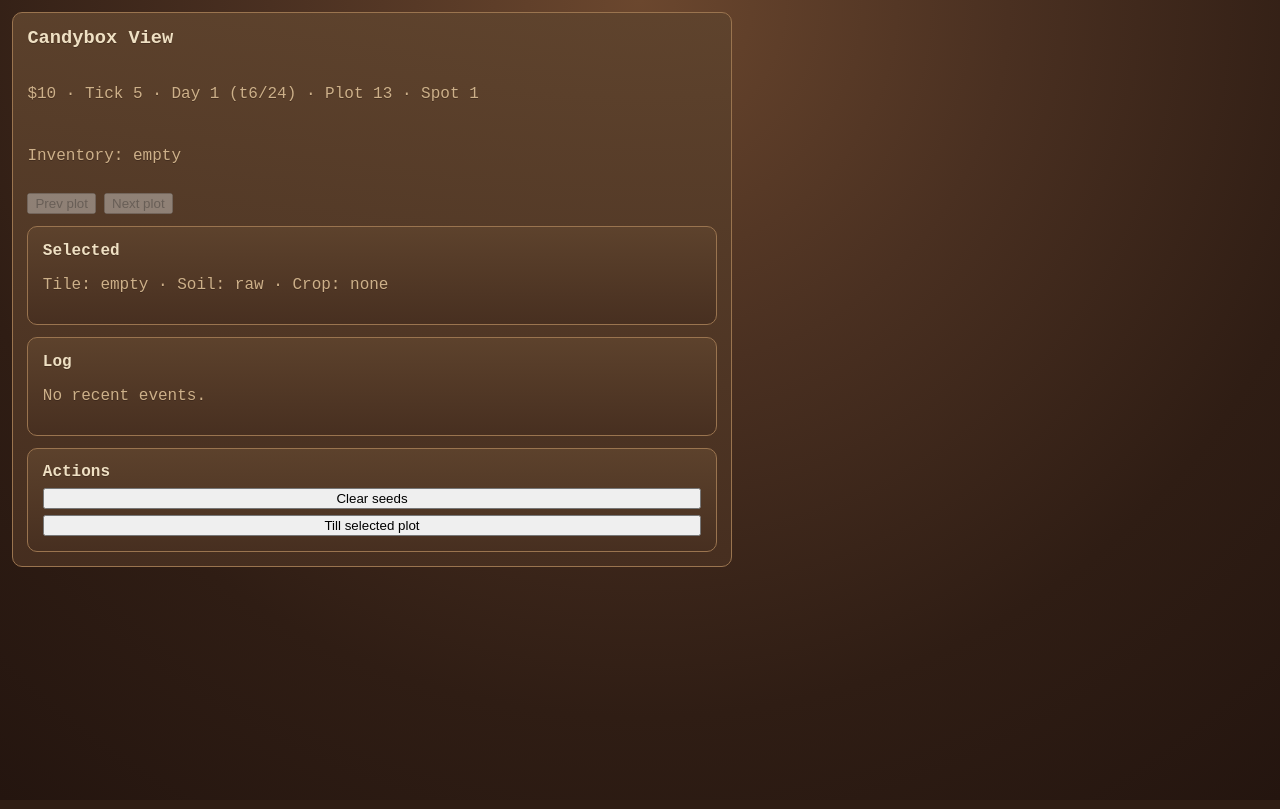
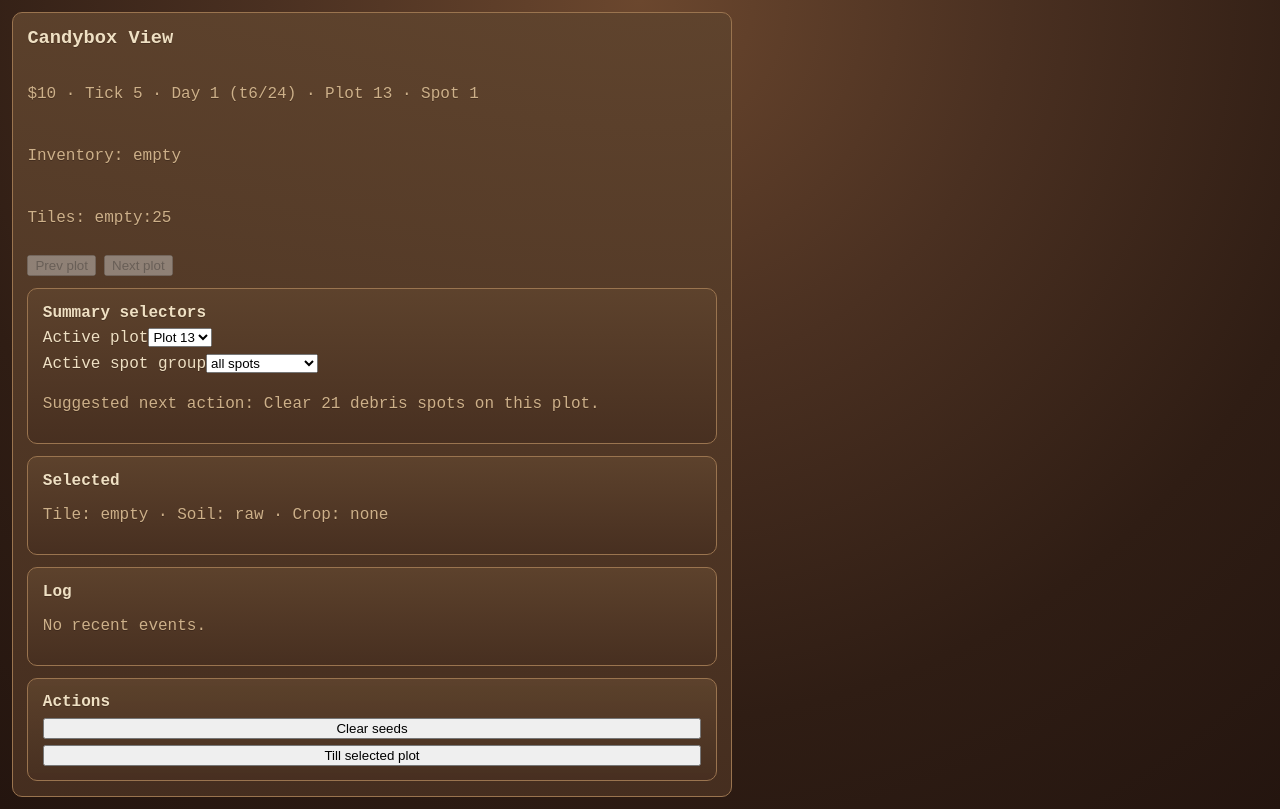
Before and after one commit to believeshe123-coder/Farm-Online, a React (Vite) app: page / in a window 1280 px wide. Built offline with nearby package versions, Linux system fonts and the light colour scheme.

Commit message:
Add Candybox summary selectors and active-plot batch actions

```diff
--- a/src/App.jsx
+++ b/src/App.jsx
@@ -3,6 +3,7 @@ import FrontView from './ui/FrontView';
 import CandyboxView from './ui/CandyboxView';
 import { createNewGame } from './game/createNewGame';
 import { createInitialBuildingChainState, SHOP_SEEDS, SELLABLE_ITEMS } from './game/constants';
+import { isSpotReadyToHarvest } from './ui/candyboxSummary';
 import { createInitialWorkers } from './game/workers';
 import { loadGame, saveGame } from './game/save';
 import { advanceTick } from './game/tick';
@@ -13,6 +14,8 @@ import {
   sellItem,
   unlockPlot,
   selectSpot,
+  waterSpot,
+  isCropHydratedAtTick,
 } from './game/actions';
 
 function withSelectedTool(gameState) {
@@ -59,6 +62,28 @@ function getSelectedIndexes(gameState) {
   return { selectedPlotIndex, selectedSpotIndex, unlockedPlots };
 }
 
+
+function getSpotIndexForGroup(plot, group, gameState) {
+  const spots = plot?.spots ?? [];
+
+  if (group === 'ready') {
+    const readyIndex = spots.findIndex((spot) => isSpotReadyToHarvest(spot, gameState.tick));
+    return readyIndex >= 0 ? readyIndex : 0;
+  }
+
+  if (group === 'empty') {
+    const emptyIndex = spots.findIndex((spot) => !spot?.crop && !spot?.debris);
+    return emptyIndex >= 0 ? emptyIndex : 0;
+  }
+
+  if (group === 'debris') {
+    const debrisIndex = spots.findIndex((spot) => Boolean(spot?.debris));
+    return debrisIndex >= 0 ? debrisIndex : 0;
+  }
+
+  return 0;
+}
+
 export default function App() {
   const [view, setView] = useState('game');
   const [gameState, setGameState] = useState(() => {
@@ -67,6 +92,7 @@ export default function App() {
   });
   const [isPaused, setIsPaused] = useState(false);
   const [frontMessage, setFrontMessage] = useState('');
+  const [activeSpotGroup, setActiveSpotGroup] = useState('all');
 
   useEffect(() => {
     saveGame(gameState);
@@ -150,6 +176,21 @@ export default function App() {
         canUnlockSelected={canUnlockSelected}
         plantableSeeds={plantableSeeds}
         sellableItems={sellableItems}
+        activeSpotGroup={activeSpotGroup}
+        onSelectPlot={(plotIndex) => setGameState((prevState) => {
+          const targetPlot = prevState.plots[plotIndex];
+          const targetSpotIndex = getSpotIndexForGroup(targetPlot, activeSpotGroup, prevState);
+          return selectSpot(prevState, plotIndex, targetSpotIndex);
+        })}
+        onSpotGroupChange={(group) => {
+          setActiveSpotGroup(group);
+          setGameState((prevState) => {
+            const { selectedPlotIndex: plotIndex } = getSelectedIndexes(prevState);
+            const targetPlot = prevState.plots[plotIndex];
+            const targetSpotIndex = getSpotIndexForGroup(targetPlot, group, prevState);
+            return selectSpot(prevState, plotIndex, targetSpotIndex);
+          });
+        }}
         onPrevPlot={() => setGameState((prevState) => {
           const { unlockedPlots: nextUnlockedPlots } = getSelectedIndexes(prevState);
           const currentIndex = nextUnlockedPlots.indexOf(prevState.selected?.plotIndex ?? nextUnlockedPlots[0]);
@@ -188,20 +229,36 @@ export default function App() {
           const { selectedPlotIndex: plotIndex, selectedSpotIndex: spotIndex } = getSelectedIndexes(prevState);
           return harvestSpot(prevState, plotIndex, spotIndex);
         })}
-        onHarvestReady={() => setGameState((prevState) => {
+        onHarvestReadyOnActivePlot={() => setGameState((prevState) => {
+          const { selectedPlotIndex: plotIndex } = getSelectedIndexes(prevState);
+          const spotCount = prevState.plots[plotIndex]?.spots?.length ?? 0;
           let nextState = prevState;
-          prevState.unlockedTiles.forEach((isUnlocked, plotIndex) => {
-            if (!isUnlocked) {
+
+          for (let spotIndex = 0; spotIndex < spotCount; spotIndex += 1) {
+            nextState = harvestSpot(nextState, plotIndex, spotIndex);
+          }
+
+          return nextState;
+        })}
+        onWaterDryPlantedOnActivePlot={() => setGameState((prevState) => {
+          const { selectedPlotIndex: plotIndex, selectedSpotIndex: fallbackSpotIndex } = getSelectedIndexes(prevState);
+          const spots = prevState.plots[plotIndex]?.spots ?? [];
+          let nextState = prevState;
+
+          spots.forEach((spot, spotIndex) => {
+            if (!spot?.crop) {
               return;
             }
 
-            const spotCount = prevState.plots[plotIndex]?.spots?.length ?? 0;
-            for (let spotIndex = 0; spotIndex < spotCount; spotIndex += 1) {
-              nextState = harvestSpot(nextState, plotIndex, spotIndex);
+            if (!isCropHydratedAtTick(spot.crop, prevState.tick)) {
+              nextState = waterSpot(nextState, plotIndex, spotIndex);
             }
           });
 
-          return nextState;
+          return {
+            ...nextState,
+            selected: { plotIndex, spotIndex: fallbackSpotIndex },
+          };
         })}
         onPlant={(seedItemId) => setGameState((prevState) => {
           const { selectedPlotIndex: plotIndex, selectedSpotIndex: spotIndex } = getSelectedIndexes(prevState);
--- a/src/game/actions.js
+++ b/src/game/actions.js
@@ -421,6 +421,68 @@ export function onSpotClick(state, plotIndex, spotIndex) {
     plots: nextPlots,
     inventory: nextInventory,
     hotbarItems: nextHotbarItems,
+    selected: { plotIndex, spotIndex },
+  };
+}
+
+export function waterSpot(state, plotIndex, spotIndex) {
+  if (!isTileUnlocked(state, plotIndex)) {
+    return state;
+  }
+
+  const plot = state.plots?.[plotIndex];
+  const spot = plot?.spots?.[spotIndex];
+  if (!spot) {
+    return state;
+  }
+
+  if (spot.crop) {
+    const nextPlots = [...state.plots];
+    const nextSpots = [...plot.spots];
+    nextSpots[spotIndex] = {
+      ...spot,
+      crop: {
+        ...spot.crop,
+        watered: true,
+        lastWateredTick: state.tick,
+      },
+      soil: 'watered',
+    };
+
+    nextPlots[plotIndex] = {
+      ...plot,
+      spots: nextSpots,
+    };
+
+    return {
+      ...state,
+      plots: nextPlots,
+      selected: { plotIndex, spotIndex },
+    };
+  }
+
+  if (spot.soil === 'hoed' && spot.crop === null) {
+    const nextPlots = [...state.plots];
+    const nextSpots = [...plot.spots];
+    nextSpots[spotIndex] = {
+      ...spot,
+      soil: 'watered',
+    };
+
+    nextPlots[plotIndex] = {
+      ...plot,
+      spots: nextSpots,
+    };
+
+    return {
+      ...state,
+      plots: nextPlots,
+      selected: { plotIndex, spotIndex },
+    };
+  }
+
+  return {
+    ...state,
     selected: { plotIndex, spotIndex },
   };
 }
--- a/src/ui/CandyboxView.jsx
+++ b/src/ui/CandyboxView.jsx
@@ -1,5 +1,6 @@
 import { DAY_TICKS } from '../game/economy';
 import { getAvailableActions } from './candyboxActions';
+import { getPlotSummaryCounts, getSuggestedNextAction, getTileTypeSummary } from './candyboxSummary';
 
 function formatInventorySummary(inventory = {}) {
   const entries = Object.entries(inventory)
@@ -9,6 +10,14 @@ function formatInventorySummary(inventory = {}) {
     .map(([itemId, qty]) => `${itemId}:${qty}`);
 
   return entries.length > 0 ? entries.join(' · ') : 'empty';
+}
+
+function formatTileTypeSummary(tileTypeSummary) {
+  const entries = Object.entries(tileTypeSummary)
+    .sort((a, b) => b[1] - a[1])
+    .map(([type, count]) => `${type}:${count}`);
+
+  return entries.length > 0 ? entries.join(' · ') : 'none';
 }
 
 export default function CandyboxView({
@@ -21,10 +30,14 @@ export default function CandyboxView({
   canGoNextPlot,
   onPrevPlot,
   onNextPlot,
+  onSelectPlot,
+  activeSpotGroup,
+  onSpotGroupChange,
   onTill,
   onWater,
   onHarvestSelected,
-  onHarvestReady,
+  onHarvestReadyOnActivePlot,
+  onWaterDryPlantedOnActivePlot,
   onClearDebris,
   onPlant,
   onSellOne,
@@ -35,6 +48,19 @@ export default function CandyboxView({
 }) {
   const day = Math.floor(state.tick / DAY_TICKS) + 1;
   const tickInDay = (state.tick % DAY_TICKS) + 1;
+  const unlockedPlotIndexes = state.unlockedTiles
+    .map((isUnlocked, plotIndex) => (isUnlocked ? plotIndex : null))
+    .filter((plotIndex) => Number.isInteger(plotIndex));
+
+  const { byPlot } = getPlotSummaryCounts(state);
+  const activePlotSummary = byPlot[selectedPlotIndex] ?? {
+    readyCrops: 0,
+    emptySoil: 0,
+    debris: 0,
+    dryPlanted: 0,
+  };
+  const tileTypeSummary = getTileTypeSummary(state);
+  const suggestedNextAction = getSuggestedNextAction(state, selectedPlotIndex);
 
   const logLines = [
     state.uiMessage,
@@ -57,7 +83,8 @@ export default function CandyboxView({
       onTill,
       onWater,
       onHarvestSelected,
-      onHarvestReady,
+      onHarvestReadyOnActivePlot,
+      onWaterDryPlantedOnActivePlot,
       onClearDebris,
       onPlant,
       onSellOne,
@@ -72,11 +99,43 @@ export default function CandyboxView({
         ${state.money} · Tick {state.tick} · Day {day} (t{tickInDay}/{DAY_TICKS}) · Plot {selectedPlotIndex + 1} · Spot {selectedSpotIndex + 1}
       </p>
       <p className="muted">Inventory: {formatInventorySummary(state.inventory)}</p>
+      <p className="muted">Tiles: {formatTileTypeSummary(tileTypeSummary)}</p>
 
       <div className="stack-row">
         <button type="button" disabled={!canGoPrevPlot} onClick={onPrevPlot}>Prev plot</button>
         <button type="button" disabled={!canGoNextPlot} onClick={onNextPlot}>Next plot</button>
       </div>
+
+      <section className="panel stack-sm">
+        <strong>Summary selectors</strong>
+        <label htmlFor="plot-selector">
+          Active plot
+          <select
+            id="plot-selector"
+            value={selectedPlotIndex}
+            onChange={(event) => onSelectPlot(Number(event.target.value))}
+          >
+            {unlockedPlotIndexes.map((plotIndex) => (
+              <option key={plotIndex} value={plotIndex}>Plot {plotIndex + 1}</option>
+            ))}
+          </select>
+        </label>
+
+        <label htmlFor="spot-group-selector">
+          Active spot group
+          <select
+            id="spot-group-selector"
+            value={activeSpotGroup}
+            onChange={(event) => onSpotGroupChange(event.target.value)}
+          >
+            <option value="all">all spots</option>
+            <option value="ready">ready crops ({activePlotSummary.readyCrops})</option>
+            <option value="empty">empty soil ({activePlotSummary.emptySoil})</option>
+            <option value="debris">debris ({activePlotSummary.debris})</option>
+          </select>
+        </label>
+        <p className="muted">Suggested next action: {suggestedNextAction.label}</p>
+      </section>
 
       <section className="panel">
         <strong>Selected</strong>
--- /dev/null
+++ b/src/ui/candyboxSummary.js
@@ -0,0 +1,133 @@
+import { CROPS, WATERING_DURATION_TICKS } from '../game/constants';
+
+function isCropHydrated(cropState, tick) {
+  if (!cropState) {
+    return false;
+  }
+
+  if (typeof cropState.lastWateredTick === 'number') {
+    const wateringDuration = CROPS[cropState.cropId]?.wateringDurationTicks ?? WATERING_DURATION_TICKS;
+    return (tick - cropState.lastWateredTick) <= wateringDuration;
+  }
+
+  return Boolean(cropState.watered);
+}
+
+export function isSpotReadyToHarvest(spot, tick) {
+  const cropState = spot?.crop;
+  if (!cropState) {
+    return false;
+  }
+
+  const crop = CROPS[cropState.cropId];
+  if (!crop) {
+    return false;
+  }
+
+  const hydrated = isCropHydrated(cropState, tick);
+  const effectiveGrowTime = crop.wateredGrowMultiplier && hydrated
+    ? crop.growTime * crop.wateredGrowMultiplier
+    : crop.growTime;
+
+  if (!effectiveGrowTime) {
+    return false;
+  }
+
+  return (tick - cropState.plantedAtTick) / effectiveGrowTime >= 1;
+}
+
+function summarizePlot(plot, tick) {
+  const summary = {
+    totalSpots: 0,
+    planted: 0,
+    readyCrops: 0,
+    emptySoil: 0,
+    debris: 0,
+    dryPlanted: 0,
+  };
+
+  const spots = plot?.spots ?? [];
+  summary.totalSpots = spots.length;
+
+  spots.forEach((spot) => {
+    if (spot?.debris) {
+      summary.debris += 1;
+      return;
+    }
+
+    if (spot?.crop) {
+      summary.planted += 1;
+      if (isSpotReadyToHarvest(spot, tick)) {
+        summary.readyCrops += 1;
+      }
+      if (!isCropHydrated(spot.crop, tick)) {
+        summary.dryPlanted += 1;
+      }
+      return;
+    }
+
+    summary.emptySoil += 1;
+  });
+
+  return summary;
+}
+
+export function getPlotSummaryCounts(gameState) {
+  const tick = gameState?.tick ?? 0;
+  const plots = gameState?.plots ?? [];
+
+  const byPlot = plots.map((plot) => summarizePlot(plot, tick));
+  const totals = byPlot.reduce((acc, summary) => ({
+    totalSpots: acc.totalSpots + summary.totalSpots,
+    planted: acc.planted + summary.planted,
+    readyCrops: acc.readyCrops + summary.readyCrops,
+    emptySoil: acc.emptySoil + summary.emptySoil,
+    debris: acc.debris + summary.debris,
+    dryPlanted: acc.dryPlanted + summary.dryPlanted,
+  }), {
+    totalSpots: 0,
+    planted: 0,
+    readyCrops: 0,
+    emptySoil: 0,
+    debris: 0,
+    dryPlanted: 0,
+  });
+
+  return { byPlot, totals };
+}
+
+export function getTileTypeSummary(gameState) {
+  const summary = {};
+  (gameState?.tiles ?? []).forEach((tile) => {
+    const type = tile?.type ?? 'unknown';
+    summary[type] = (summary[type] ?? 0) + 1;
+  });
+  return summary;
+}
+
+export function getSuggestedNextAction(gameState, activePlotIndex) {
+  const { byPlot } = getPlotSummaryCounts(gameState);
+  const activeSummary = byPlot[activePlotIndex] ?? null;
+
+  if (!activeSummary) {
+    return { id: 'none', label: 'Select an unlocked plot.' };
+  }
+
+  if (activeSummary.readyCrops > 0) {
+    return { id: 'harvest-ready-active', label: `Harvest ${activeSummary.readyCrops} ready crop${activeSummary.readyCrops === 1 ? '' : 's'} on this plot.` };
+  }
+
+  if (activeSummary.dryPlanted > 0) {
+    return { id: 'water-dry-active', label: `Water ${activeSummary.dryPlanted} dry planted spot${activeSummary.dryPlanted === 1 ? '' : 's'} on this plot.` };
+  }
+
+  if (activeSummary.debris > 0) {
+    return { id: 'clear-debris', label: `Clear ${activeSummary.debris} debris spot${activeSummary.debris === 1 ? '' : 's'} on this plot.` };
+  }
+
+  if (activeSummary.emptySoil > 0) {
+    return { id: 'plant-empty-soil', label: `${activeSummary.emptySoil} empty soil spot${activeSummary.emptySoil === 1 ? '' : 's'} available for planting.` };
+  }
+
+  return { id: 'none', label: 'No urgent actions right now.' };
+}
```
Also changed, not shown: src/ui/candyboxActions.js (+9 -2 lines).
